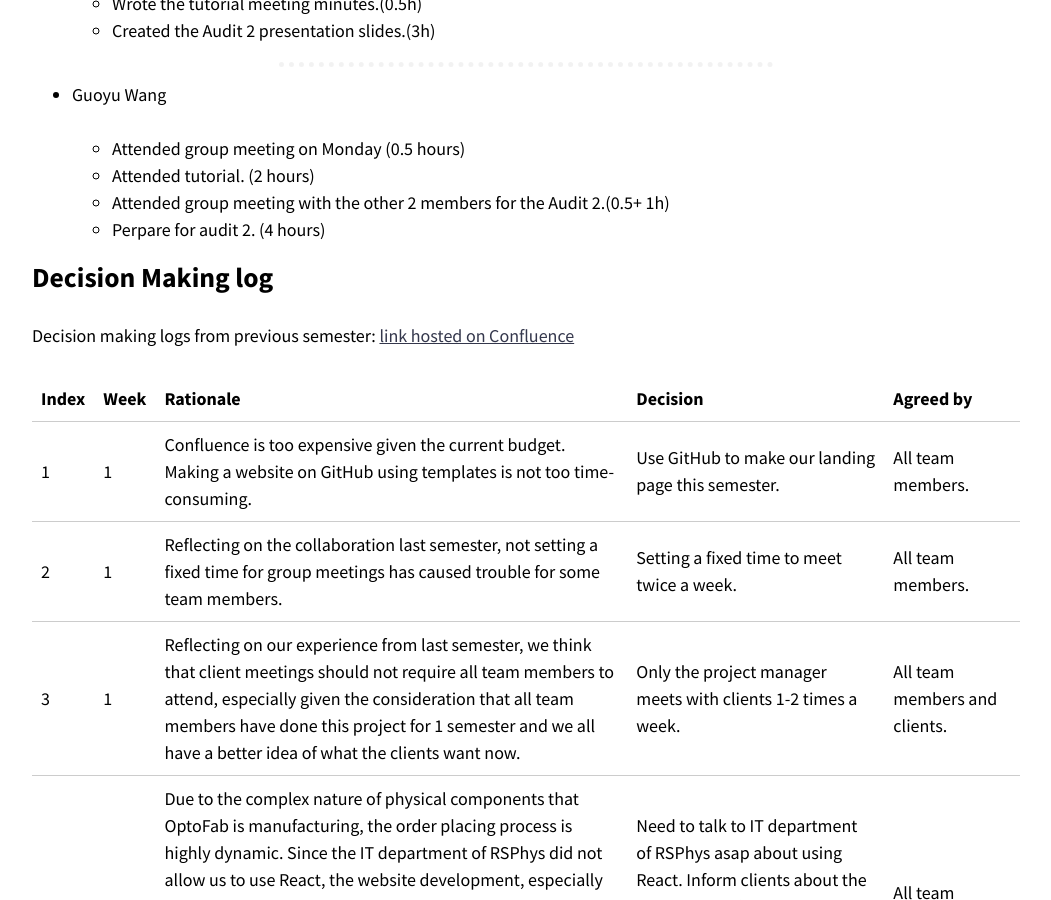
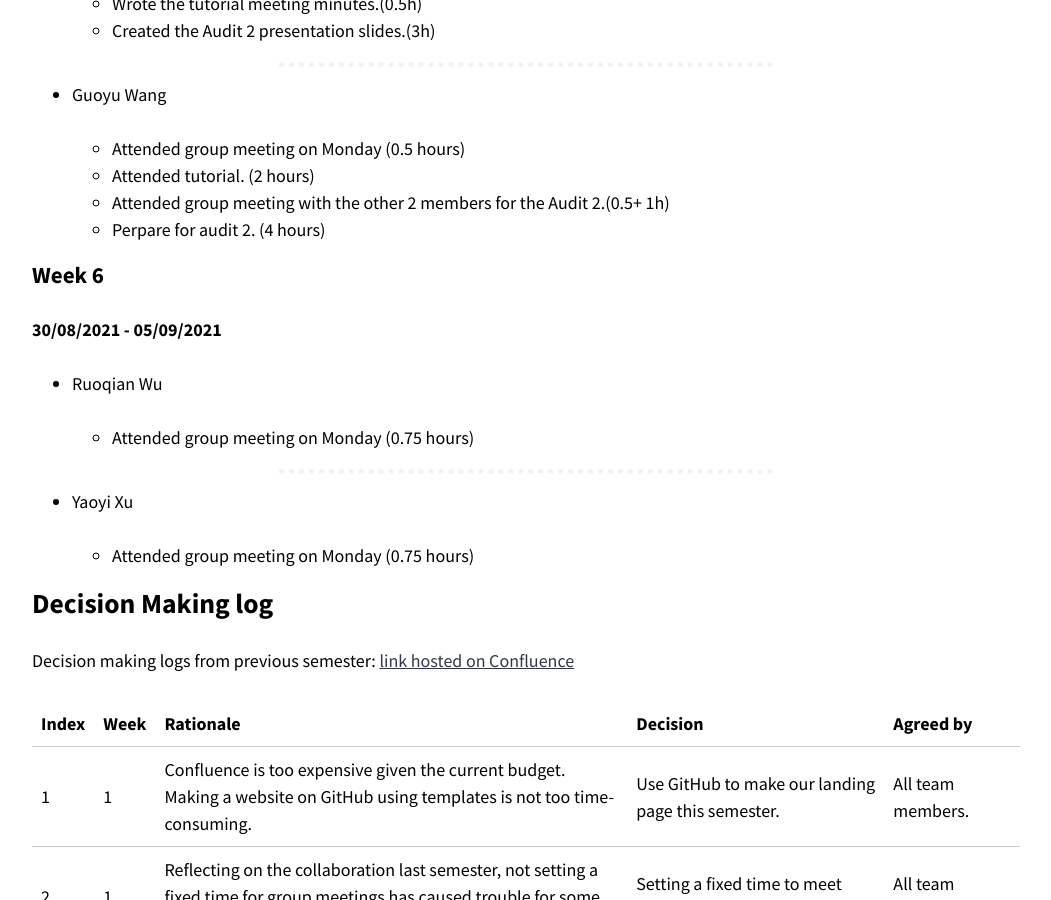
Before and after one commit to optofab/optofab.github.io, a Jekyll site: the page built from logs.md, in a window 1280 px wide and 900 px high, scrolled down 24847 px. Shown: the whole window, without its empty margins (114-1165 px from the left). Built offline with Jekyll 4.4.1, drawn with Linux system fonts in a browser that asks for light colours; nearby versions of some CDN libraries; emoji names are drawn with the system emoji font.

Commit message:
updated work records

```diff
--- a/logs.md
+++ b/logs.md
@@ -923,6 +923,21 @@ _[Don't forget to add hours for each of the work you've done. This line will be
   - Perpare for audit 2. (4 hours)
 
 
+### Week 6
+
+**30/08/2021 - 05/09/2021**
+
+- Ruoqian Wu
+
+  - Attended group meeting on Monday (0.75 hours)
+
+<hr class="hr-dotted">
+
+- Yaoyi Xu
+
+  - Attended group meeting on Monday (0.75 hours)
+
+
 ## Decision Making log
 
 Decision making logs from previous semester: [link hosted on Confluence](https://techlauncher.atlassian.net/wiki/spaces/TECHLAUNCH/pages/133300236/Decision+making+log)
```
